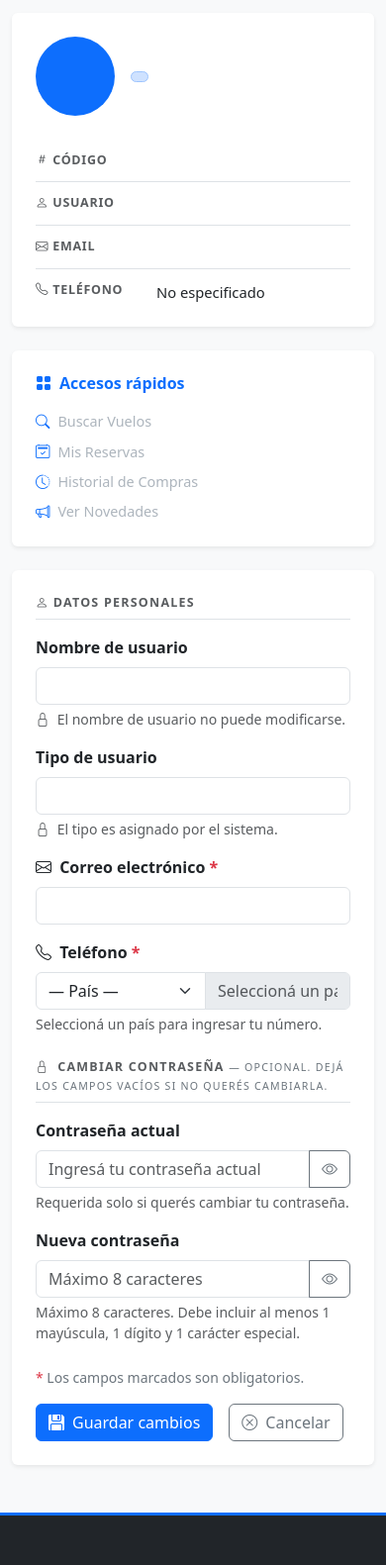
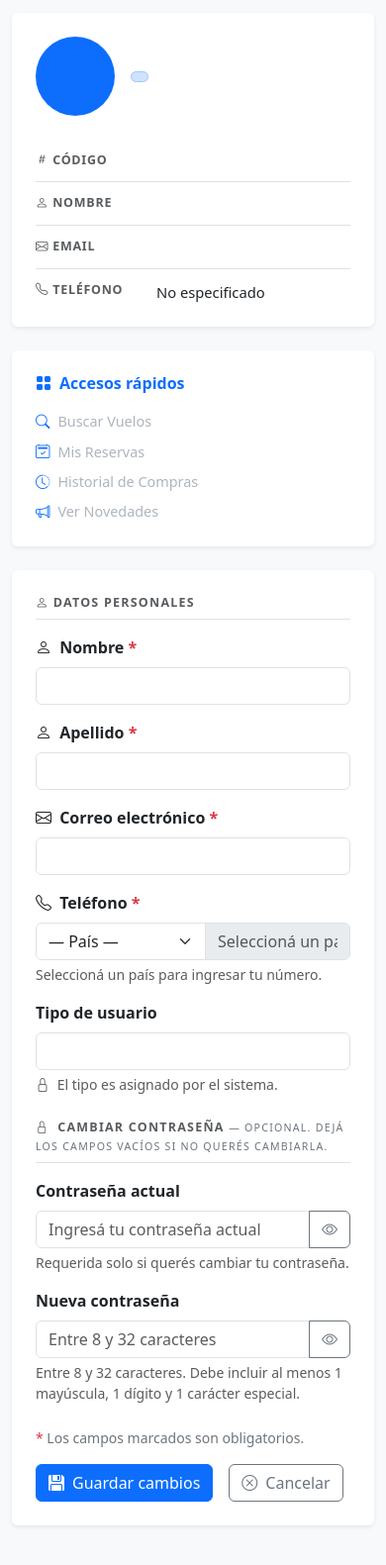
Before and after one commit to eliasch28/ENTORNOS-GRAFICOS-TRABAJO-RUEDA-CHAMORRO-TABORDA, a PHP site: page /Views/FuncionesUsuario/mi_perfil.php in a window 390 px wide. Shown: the part 200-1781 px from the top of the page at 99% size. Run offline with PHP 8.4, Linux system fonts and the light colour scheme; the visitor is signed in with stand-in values (Sample User, id 1); data that the repository does not hold is empty; a stand-in replaces the project's code that opens the database connection; some libraries are stand-ins or nearby versions.

Commit message:
Cambios en la base de datos

```diff
--- a/Views/FuncionesUsuario/mi_perfil.php
+++ b/Views/FuncionesUsuario/mi_perfil.php
@@ -9,10 +9,12 @@ $cod = $_SESSION['codUsuario'];
 $resultado = mysqli_query($link, "SELECT * FROM USUARIOS WHERE codUsuario = $cod");
 $usuario = mysqli_fetch_assoc($resultado);
 if ($_SERVER['REQUEST_METHOD'] === 'POST') {
-    $emailUsuario    = trim($_POST['emailUsuario']);
+  $nombreUsuario = trim($_POST['nombreUsuario']);
+  $apellidoUsuario = trim($_POST['apellidoUsuario']);
+  $emailUsuario = trim($_POST['emailUsuario']);
   $telefonoUsuario = trim($_POST['telefonoUsuario']);
-    $claveActual     = $_POST['claveActual'];
-    $claveNueva      = $_POST['claveNueva'];
+  $claveActual = $_POST['claveActual'];
+  $claveNueva = $_POST['claveNueva'];
   $checkEmail = mysqli_query($link, "SELECT codUsuario FROM USUARIOS WHERE emailUsuario = '$emailUsuario' AND codUsuario != $cod");
   if (mysqli_num_rows($checkEmail) > 0) {
     $error = "El correo electrónico ya está en uso por otro usuario.";
@@ -26,16 +28,18 @@ if ($_SERVER['REQUEST_METHOD'] === 'POST') {
       $telefonoUsuario = $telefonoOriginal;
     }
     if (!isset($error)) {
-            $query = "UPDATE USUARIOS SET emailUsuario = '$emailUsuario', telefonoUsuario = '$telefonoUsuario' WHERE codUsuario = $cod";
+      $query = "UPDATE USUARIOS SET nombreUsuario = '$nombreUsuario', apellidoUsuario = '$apellidoUsuario', emailUsuario = '$emailUsuario', telefonoUsuario = '$telefonoUsuario' WHERE codUsuario = $cod";
       if (!empty($claveActual) || !empty($claveNueva)) {
         if (empty($claveActual) || empty($claveNueva)) {
           $error = "Para cambiar la contraseña, completá ambos campos.";
         } elseif (md5($claveActual) !== $usuario['claveUsuario']) {
           $error = "La contraseña actual es incorrecta.";
-                } elseif (!preg_match('/^(?=.*[A-Z])(?=.*\d)(?=.*[^A-Za-z0-9]).{1,8}$/', $claveNueva)) {
-                    $error = "La contraseña debe tener máximo 8 caracteres e incluir al menos 1 mayúscula, 1 dígito y 1 carácter especial.";
+        } elseif (!preg_match('/^(?=.*[A-Z])(?=.*\d)(?=.*[^A-Za-z0-9]).{8,32}$/', $claveNueva)) {
+          $error = "La contraseña debe tener entre 8 y 32 caracteres e incluir al menos 1 mayúscula, 1 dígito y 1 carácter especial.";
+        } elseif ($nombreUsuario === '' || $apellidoUsuario === '') {
+          $error = "El nombre y el apellido son obligatorios.";
         } else {
-                    $query = "UPDATE USUARIOS SET emailUsuario = '$emailUsuario', telefonoUsuario = '$telefonoUsuario', claveUsuario = '" . md5($claveNueva) . "' WHERE codUsuario = $cod";
+          $query = "UPDATE USUARIOS SET nombreUsuario = '$nombreUsuario', apellidoUsuario = '$apellidoUsuario', emailUsuario = '$emailUsuario', telefonoUsuario = '$telefonoUsuario', claveUsuario = '" . md5($claveNueva) . "' WHERE codUsuario = $cod";
         }
       }
     }
@@ -55,11 +59,11 @@ foreach ([
   'UY' => ['code' => '598', 'digits' => 8],
   'PY' => ['code' => '595', 'digits' => 9],
   'BO' => ['code' => '591', 'digits' => 8],
-    'AR' => ['code' => '54',  'digits' => 11],
-    'CL' => ['code' => '56',  'digits' => 9],
+  'AR' => ['code' => '54', 'digits' => 11],
+  'CL' => ['code' => '56', 'digits' => 9],
 ] as $pk => $cfg) {
   if (preg_match('/^\+' . $cfg['code'] . '(\d{' . $cfg['digits'] . '})$/', $telExistente, $m)) {
-        $paisParsed   = $pk;
+    $paisParsed = $pk;
     $numeroParsed = $m[1];
     break;
   }
@@ -68,19 +72,17 @@ foreach ([
 
 <!DOCTYPE html>
 <html lang="es">
+
 <head>
   <meta charset="UTF-8" />
   <meta name="viewport" content="width=device-width, initial-scale=1.0" />
   <meta name="description" content="Gestioná tu perfil en VuelaLibre. Actualizá tu información personal." />
   <title>Mi Perfil | VuelaLibre – UTN FRR</title>
 
-  <link href="https://cdn.jsdelivr.net/npm/bootstrap@5.3.3/dist/css/bootstrap.min.css"
-        rel="stylesheet"
-        integrity="sha384-QWTKZyjpPEjISv5WaRU9OFeRpok6YctnYmDr5pNlyT2bRjXh0JMhjY6hW+ALEwIH"
-        crossorigin="anonymous"/>
-  <link href="https://cdn.jsdelivr.net/npm/bootstrap-icons@1.11.3/font/bootstrap-icons.min.css"
-        rel="stylesheet"/>
-  <link rel="stylesheet" href="../../styles.css"/>
+  <link href="https://cdn.jsdelivr.net/npm/bootstrap@5.3.3/dist/css/bootstrap.min.css" rel="stylesheet"
+    integrity="sha384-QWTKZyjpPEjISv5WaRU9OFeRpok6YctnYmDr5pNlyT2bRjXh0JMhjY6hW+ALEwIH" crossorigin="anonymous" />
+  <link href="https://cdn.jsdelivr.net/npm/bootstrap-icons@1.11.3/font/bootstrap-icons.min.css" rel="stylesheet" />
+  <link rel="stylesheet" href="../../styles.css" />
 </head>
 
 <body class="bg-light">
@@ -105,9 +107,13 @@ foreach ([
 
             <div class="card border-0 shadow-sm p-4 mb-4">
               <div class="d-flex align-items-center gap-3 mb-4">
-                <div class="avatar-circular bg-primary text-white" aria-hidden="true"><?= strtoupper(substr($usuario['nombreUsuario'], 0, 1)) ?></div>
+                <div class="avatar-circular bg-primary text-white" aria-hidden="true">
+                  <?= strtoupper(substr($usuario['nombreUsuario'], 0, 1)) ?>
+                </div>
                 <div>
-                  <div class="fw-bold fs-5"><?= $usuario['nombreUsuario'] ?></div>
+                  <div class="fw-bold fs-5">
+                    <?= htmlspecialchars($usuario['nombreUsuario']) . ' ' . htmlspecialchars($usuario['apellidoUsuario']) ?>
+                  </div>
                   <span class="badge bg-primary-subtle text-primary border border-primary-subtle">
                     <?= ucfirst($usuario['tipoUsuario']) ?>
                   </span>
@@ -122,21 +128,23 @@ foreach ([
               </div>
               <div class="fila-dato-perfil">
                 <span class="etiqueta-dato-perfil">
-                  <i class="bi bi-person me-1" aria-hidden="true"></i>Usuario
+                  <i class="bi bi-person me-1" aria-hidden="true"></i>Nombre
                 </span>
-                <span class="valor-dato-perfil"><?= $usuario['nombreUsuario'] ?></span>
+                <span
+                  class="valor-dato-perfil"><?= htmlspecialchars($usuario['nombreUsuario']) . ' ' . htmlspecialchars($usuario['apellidoUsuario']) ?></span>
               </div>
               <div class="fila-dato-perfil">
                 <span class="etiqueta-dato-perfil">
                   <i class="bi bi-envelope me-1" aria-hidden="true"></i>Email
                 </span>
-                <span class="valor-dato-perfil"><?= $usuario['emailUsuario'] ?></span>
+                <span class="valor-dato-perfil"><?= htmlspecialchars($usuario['emailUsuario']) ?></span>
               </div>
               <div class="fila-dato-perfil">
                 <span class="etiqueta-dato-perfil">
                   <i class="bi bi-telephone me-1" aria-hidden="true"></i>Teléfono
                 </span>
-                <span class="valor-dato-perfil"><?= $usuario['telefonoUsuario'] ?? 'No especificado' ?></span>
+                <span
+                  class="valor-dato-perfil"><?= htmlspecialchars($usuario['telefonoUsuario'] ?? 'No especificado') ?></span>
               </div>
             </div>
 
@@ -219,15 +227,16 @@ foreach ([
           <div class="col-lg-8">
 
             <?php if (!empty($exito)): ?>
-                <div class="alert alert-success"><i class="bi bi-check-circle me-2" aria-hidden="true"></i><?= $exito ?></div>
+              <div class="alert alert-success"><i class="bi bi-check-circle me-2" aria-hidden="true"></i><?= $exito ?>
+              </div>
             <?php endif; ?>
 
             <?php if (!empty($error)): ?>
-                <div class="alert alert-danger"><i class="bi bi-exclamation-triangle me-2" aria-hidden="true"></i><?= $error ?></div>
+              <div class="alert alert-danger"><i class="bi bi-exclamation-triangle me-2"
+                  aria-hidden="true"></i><?= $error ?></div>
             <?php endif; ?>
 
-            <form action="mi_perfil.php" method="post"
-                  class="card border-0 shadow-sm p-4"
+            <form action="mi_perfil.php" method="post" class="card border-0 shadow-sm p-4"
               aria-label="Formulario de edición de perfil">
 
               <p class="titulo-seccion-formulario">
@@ -238,27 +247,24 @@ foreach ([
 
                 <div class="col-md-6">
                   <label for="nombreUsuario" class="form-label fw-semibold">
-                    Nombre de usuario
+                    <i class="bi bi-person me-1" aria-hidden="true"></i>
+                    Nombre
+                    <span class="text-danger" aria-hidden="true">*</span>
                   </label>
-                  <input type="text" id="nombreUsuario" class="form-control"
-                         value="<?= $usuario['nombreUsuario'] ?>" readonly aria-readonly="true"
-                         aria-describedby="nombreUsuario-nota"/>
-                  <div id="nombreUsuario-nota" class="form-text">
-                    <i class="bi bi-lock me-1" aria-hidden="true"></i>
-                    El nombre de usuario no puede modificarse.
-                  </div>
+                  <input type="text" id="nombreUsuario" name="nombreUsuario" class="form-control"
+                    value="<?= htmlspecialchars($usuario['nombreUsuario']) ?>" required autocomplete="given-name"
+                    aria-required="true" maxlength="100" />
                 </div>
 
                 <div class="col-md-6">
-                  <label for="tipoUsuario" class="form-label fw-semibold">
-                    Tipo de usuario
+                  <label for="apellidoUsuario" class="form-label fw-semibold">
+                    <i class="bi bi-person me-1" aria-hidden="true"></i>
+                    Apellido
+                    <span class="text-danger" aria-hidden="true">*</span>
                   </label>
-                  <input type="text" id="tipoUsuario" class="form-control"
-                         value="<?= ucfirst($usuario['tipoUsuario']) ?>" readonly aria-readonly="true"/>
-                  <div class="form-text">
-                    <i class="bi bi-lock me-1" aria-hidden="true"></i>
-                    El tipo es asignado por el sistema.
-                  </div>
+                  <input type="text" id="apellidoUsuario" name="apellidoUsuario" class="form-control"
+                    value="<?= htmlspecialchars($usuario['apellidoUsuario']) ?>" required autocomplete="family-name"
+                    aria-required="true" maxlength="100" />
                 </div>
 
                 <div class="col-md-6">
@@ -267,10 +273,9 @@ foreach ([
                     Correo electrónico
                     <span class="text-danger" aria-hidden="true">*</span>
                   </label>
-                  <input type="email" id="emailUsuario" name="emailUsuario"
-                         class="form-control" value="<?= $usuario['emailUsuario'] ?>"
-                         required autocomplete="email"
-                         aria-required="true" maxlength="100"/>
+                  <input type="email" id="emailUsuario" name="emailUsuario" class="form-control"
+                    value="<?= htmlspecialchars($usuario['emailUsuario']) ?>" required autocomplete="email"
+                    aria-required="true" maxlength="100" />
                 </div>
 
                 <div class="col-md-6">
@@ -286,11 +291,11 @@ foreach ([
                     <select id="paisTelefono" class="form-select flex-grow-0" style="width:auto;"
                       aria-label="País del teléfono">
                       <option value="">— País —</option>
-                      <option value="AR"<?= $paisParsed === 'AR' ? ' selected' : '' ?>>Argentina (+54)</option>
-                      <option value="UY"<?= $paisParsed === 'UY' ? ' selected' : '' ?>>Uruguay (+598)</option>
-                      <option value="CL"<?= $paisParsed === 'CL' ? ' selected' : '' ?>>Chile (+56)</option>
-                      <option value="PY"<?= $paisParsed === 'PY' ? ' selected' : '' ?>>Paraguay (+595)</option>
-                      <option value="BO"<?= $paisParsed === 'BO' ? ' selected' : '' ?>>Bolivia (+591)</option>
+                      <option value="AR" <?= $paisParsed === 'AR' ? ' selected' : '' ?>>Argentina (+54)</option>
+                      <option value="UY" <?= $paisParsed === 'UY' ? ' selected' : '' ?>>Uruguay (+598)</option>
+                      <option value="CL" <?= $paisParsed === 'CL' ? ' selected' : '' ?>>Chile (+56)</option>
+                      <option value="PY" <?= $paisParsed === 'PY' ? ' selected' : '' ?>>Paraguay (+595)</option>
+                      <option value="BO" <?= $paisParsed === 'BO' ? ' selected' : '' ?>>Bolivia (+591)</option>
                     </select>
                     <input type="text" id="numeroTelefono" class="form-control" inputmode="numeric"
                       value="<?= htmlspecialchars($numeroParsed, ENT_QUOTES, 'UTF-8') ?>"
@@ -303,7 +308,7 @@ foreach ([
                   </div>
                   <script>
                     (function () {
-                    var PAISES = { AR:{code:'54',digits:11}, UY:{code:'598',digits:8}, CL:{code:'56',digits:9}, PY:{code:'595',digits:9}, BO:{code:'591',digits:8} };
+                      var PAISES = { AR: { code: '54', digits: 11 }, UY: { code: '598', digits: 8 }, CL: { code: '56', digits: 9 }, PY: { code: '595', digits: 9 }, BO: { code: '591', digits: 8 } };
                       var sel = document.getElementById('paisTelefono');
                       var num = document.getElementById('numeroTelefono');
                       var hidden = document.getElementById('telefonoUsuario');
@@ -369,6 +374,18 @@ foreach ([
                   </script>
                 </div>
 
+                <div class="col-md-6">
+                  <label for="tipoUsuario" class="form-label fw-semibold">
+                    Tipo de usuario
+                  </label>
+                  <input type="text" id="tipoUsuario" class="form-control"
+                    value="<?= ucfirst($usuario['tipoUsuario']) ?>" readonly aria-readonly="true" />
+                  <div class="form-text">
+                    <i class="bi bi-lock me-1" aria-hidden="true"></i>
+                    El tipo es asignado por el sistema.
+                  </div>
+                </div>
+
               </div>
 
               <p class="titulo-seccion-formulario">
@@ -383,12 +400,9 @@ foreach ([
                 <div class="col-md-6">
                   <label for="claveActual" class="form-label fw-semibold">Contraseña actual</label>
                   <div class="input-group">
-                    <input type="password" id="claveActual" name="claveActual"
-                           class="form-control"
-                           placeholder="Ingresá tu contraseña actual"
-                           autocomplete="current-password"
-                           aria-describedby="claveActual-ayuda"
-                           maxlength="8"/>
+                    <input type="password" id="claveActual" name="claveActual" class="form-control"
+                      placeholder="Ingresá tu contraseña actual" autocomplete="current-password"
+                      aria-describedby="claveActual-ayuda" minlength="8" maxlength="32" />
                     <button type="button" class="btn btn-outline-secondary btn-ver-contrasena"
                       aria-label="Mostrar contraseña" aria-controls="claveActual">
                       <i class="bi bi-eye" aria-hidden="true"></i>
@@ -401,20 +415,18 @@ foreach ([
                 <div class="col-md-6">
                   <label for="claveNueva" class="form-label fw-semibold">Nueva contraseña</label>
                   <div class="input-group">
-                    <input type="password" id="claveNueva" name="claveNueva"
-                           class="form-control"
-                           placeholder="Máximo 8 caracteres"
-                           autocomplete="new-password"
+                    <input type="password" id="claveNueva" name="claveNueva" class="form-control"
+                      placeholder="Entre 8 y 32 caracteres" autocomplete="new-password"
                       aria-describedby="claveNueva-ayuda"
-                           title="La contraseña debe tener máximo 8 caracteres e incluir al menos 1 mayúscula, 1 dígito y 1 carácter especial."
-                           maxlength="8"/>
+                      title="La contraseña debe tener entre 8 y 32 caracteres e incluir al menos 1 mayúscula, 1 dígito y 1 carácter especial."
+                      minlength="8" maxlength="32" />
                     <button type="button" class="btn btn-outline-secondary btn-ver-contrasena"
                       aria-label="Mostrar contraseña" aria-controls="claveNueva">
                       <i class="bi bi-eye" aria-hidden="true"></i>
                     </button>
                   </div>
                   <div id="claveNueva-ayuda" class="form-text">
-                    Máximo 8 caracteres. Debe incluir al menos 1 mayúscula, 1 dígito y 1 carácter especial.
+                    Entre 8 y 32 caracteres. Debe incluir al menos 1 mayúscula, 1 dígito y 1 carácter especial.
                   </div>
                 </div>
               </div>
@@ -444,4 +456,5 @@ foreach ([
   <?php include '../Footer/footer.php'; ?>
 
 </body>
+
 </html>
--- a/config/conexion.php
+++ b/config/conexion.php
@@ -20,7 +20,7 @@ mysqli_report(MYSQLI_REPORT_ERROR | MYSQLI_REPORT_STRICT);
 //   Solo se usa si la conexión de Hostinger NO llegó a establecerse.
 // ─────────────────────────────────────────────────────────────────────
 if (!$link) {
-    $link = mysqli_connect('localhost', 'root', '', 'entornos_graficos');
+    $link = mysqli_connect('localhost', 'root', '', 'u963608887_vuelalibre');
 }
 
 if (!$link) {
```
Also changed, not shown: Views/FlujoSesion/registrarse_.php (+30 -19 lines). Lines whose indentation alone changed are shown as unchanged.
